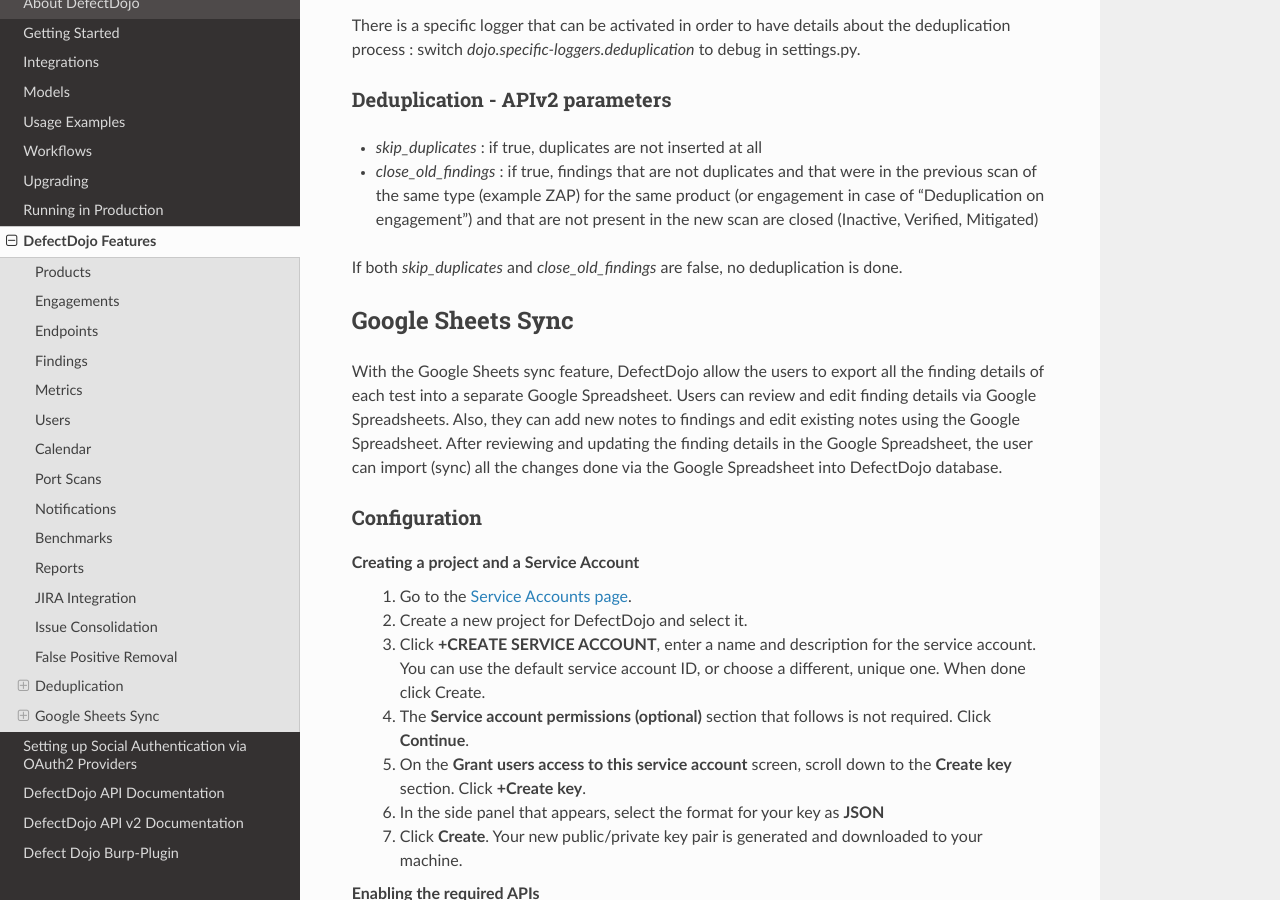
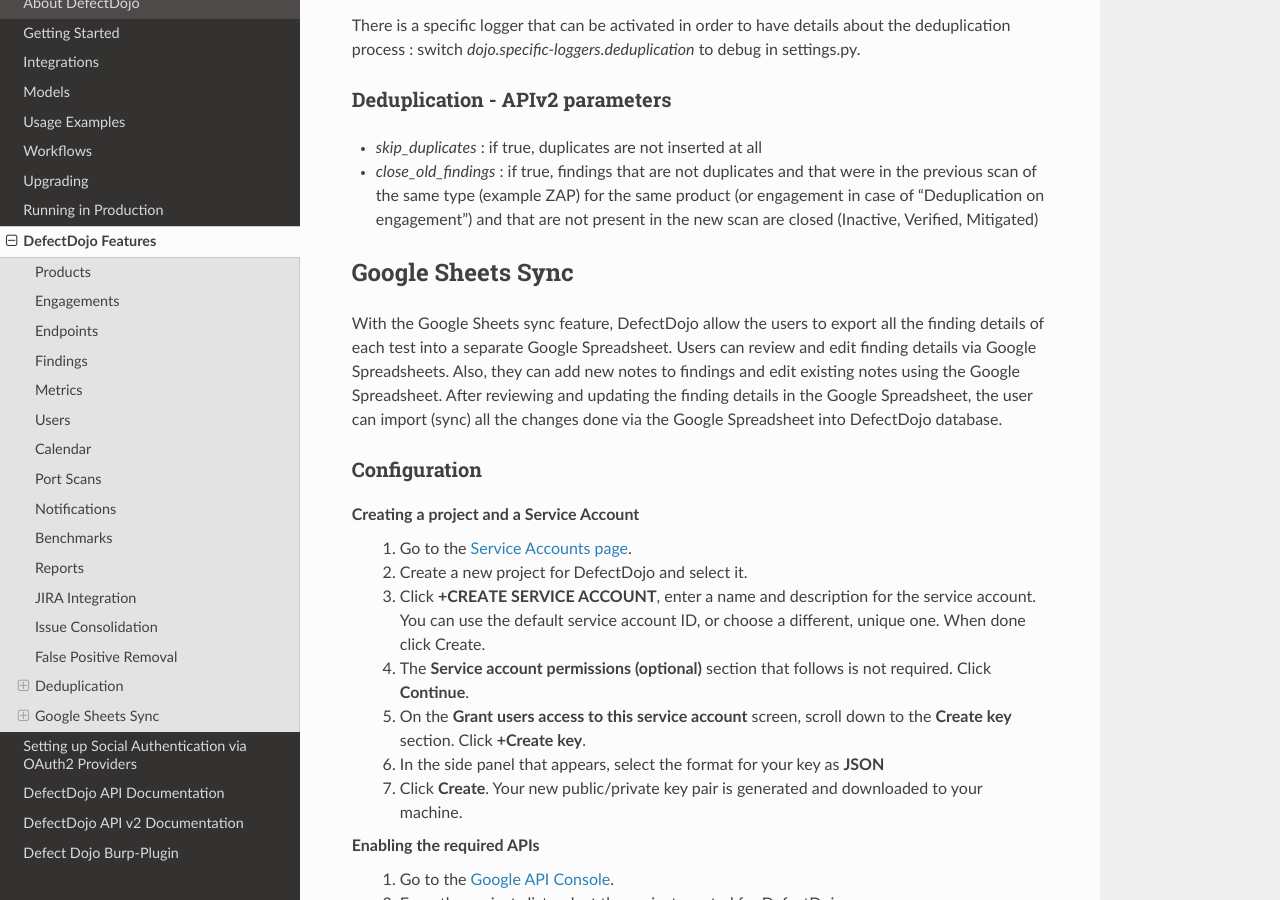
Before and after one commit to DefectDojo/Documentation, a Sphinx documentation site: the page built from docs/features.rst, in a window 1280 px wide and 900 px high, scrolled down 26734 px. Built offline with Sphinx 7.4.7 and the Read the Docs theme 2.0.0, drawn with Linux system fonts in a browser that asks for light colours.

Commit message:
minor fix on deduplication doc

```diff
--- a/docs/features.rst
+++ b/docs/features.rst
@@ -756,7 +756,6 @@
 * `skip_duplicates` : if true, duplicates are not inserted at all
 * `close_old_findings` : if true, findings  that are not duplicates and that were in the previous scan of the same type (example ZAP) for the same product (or engagement in case of  "Deduplication on engagement") and that are not present in the new scan are closed (Inactive, Verified, Mitigated)
 
-If both `skip_duplicates` and `close_old_findings` are false, no deduplication is done.
 
 Google Sheets Sync
 ------------------
```
